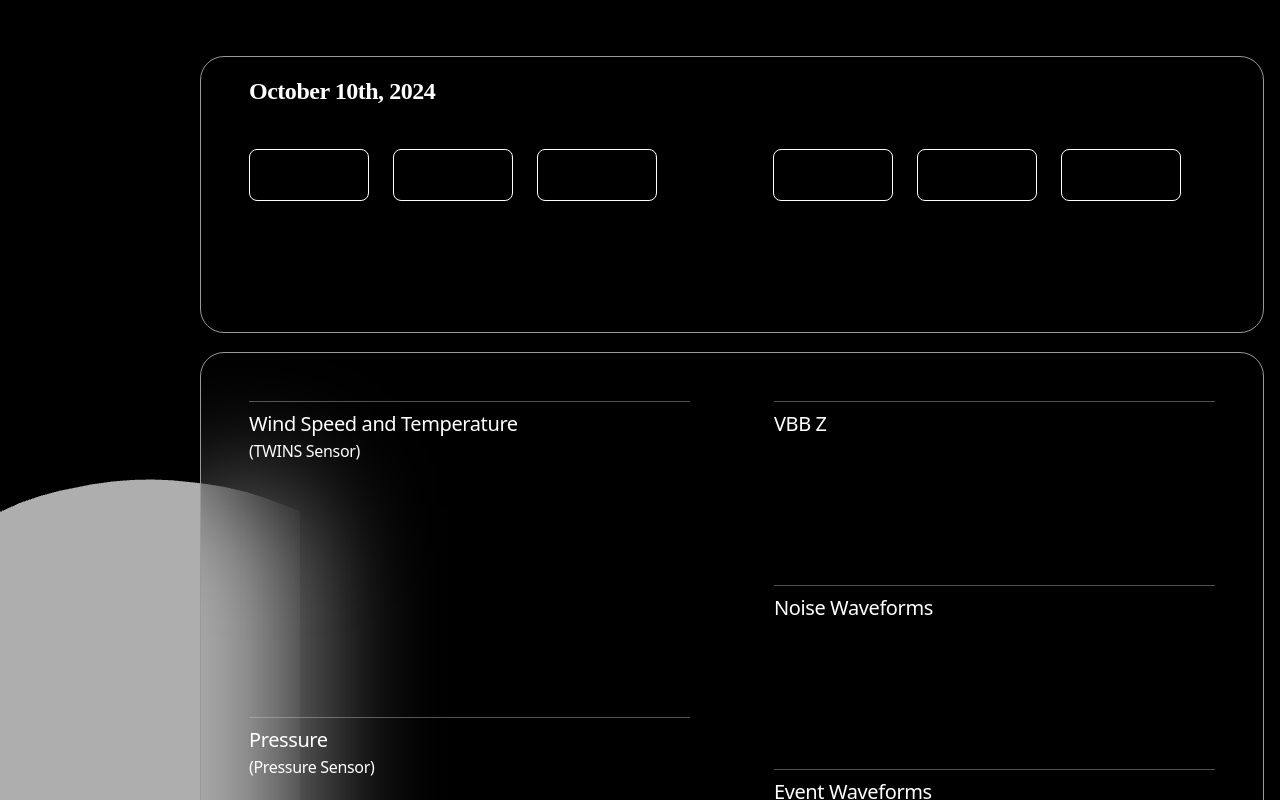
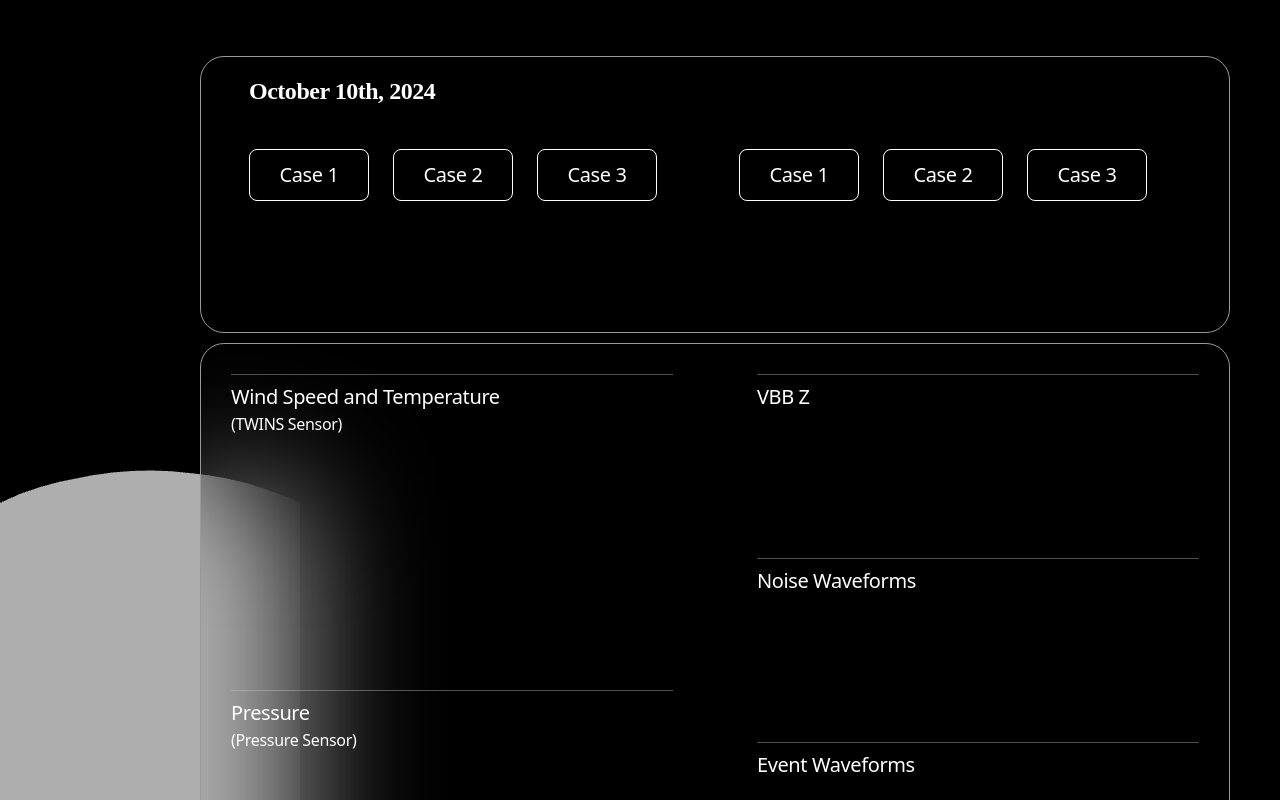
Before and after one commit to 2024-NASA-Challenge-Neon-Cactus/Neon-Cactus, a React app in the folder FE/: page / in a window 1280 px wide. Shown: the top 800 px of the page. Built offline with nearby package versions, Linux system fonts and the light colour scheme; the HTML template or start-up script is replaced by a standard one; a web font is replaced by a local one.

Commit message:
feat: Edit Button

```diff
--- a/FE/src/components/SelectData.jsx
+++ b/FE/src/components/SelectData.jsx
@@ -19,9 +19,9 @@ const SelectData = ({ planet, event, nonEvent }) => {
                 {event}
               </div>
               <div className="pt-[16px] flex items-center justify-between">
-                <Button />
-                <Button />
-                <Button />
+                <Button btn="Case 1" />
+                <Button btn="Case 2" />
+                <Button btn="Case 3" />
               </div>
             </div>
             <div className="w-[408px]">
@@ -29,9 +29,9 @@ const SelectData = ({ planet, event, nonEvent }) => {
                 {nonEvent}
               </div>
               <div className="pt-[16px] flex items-center justify-between">
-                <Button />
-                <Button />
-                <Button />
+                <Button btn="Case 1" />
+                <Button btn="Case 2" />
+                <Button btn="Case 3" />
               </div>
             </div>
           </div>
--- a/FE/src/components/VisualizeData.jsx
+++ b/FE/src/components/VisualizeData.jsx
@@ -2,8 +2,8 @@ import React from "react";
 
 const VisualizeData = () => {
   return (
-    <div className=" h-[635px] mt-[19px] border border-[#999999] rounded-3xl  backdrop-blur-3xl">
-      <div className="p-[48px] flex flex-row ">
+    <div className=" h-[635px] mt-[10px] border border-[#999999] rounded-3xl  backdrop-blur-3xl">
+      <div className="p-[30px] flex flex-row ">
         <div className="w-[442px] h-full mr-[84px]">
           <div
             className="h-[223px] border-t-[1px] border-[#CBCBCB66] mb-[93px]"
--- a/FE/src/components/common/Button.jsx
+++ b/FE/src/components/common/Button.jsx
@@ -1,9 +1,11 @@
 import React from "react";
 
-const Button = () => {
+const Button = ({ btn }) => {
   return (
     <>
-      <button className="w-[120px] h-[52px] border border-[#FFFFFF] rounded-lg"></button>
+      <button className="w-[120px] h-[52px] border border-[#FFFFFF] rounded-lg text-[#FFFFFF] text-[20px] tracking-[-0.02em] leading-6 font-medium items-center">
+        {btn}
+      </button>
     </>
   );
 };
```
